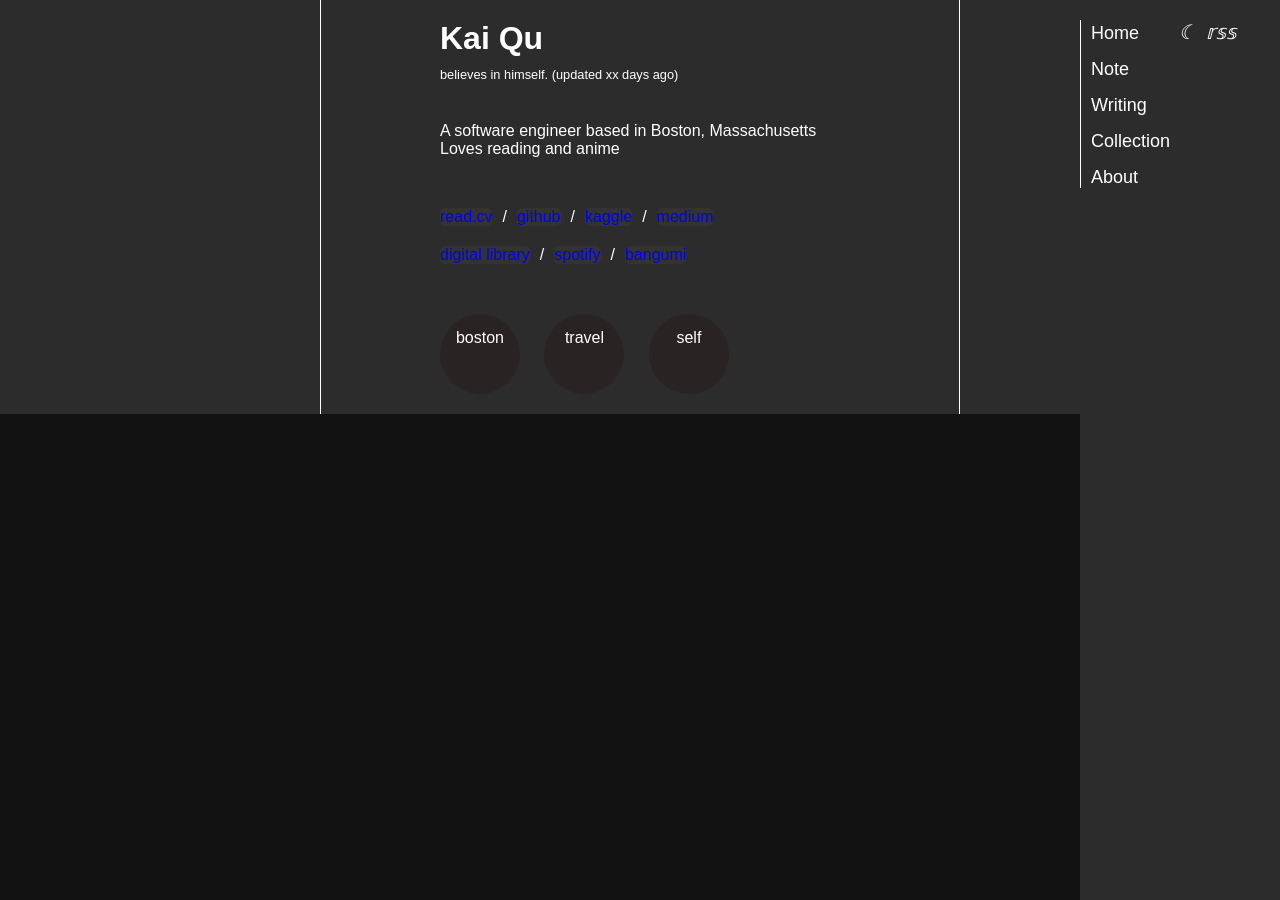
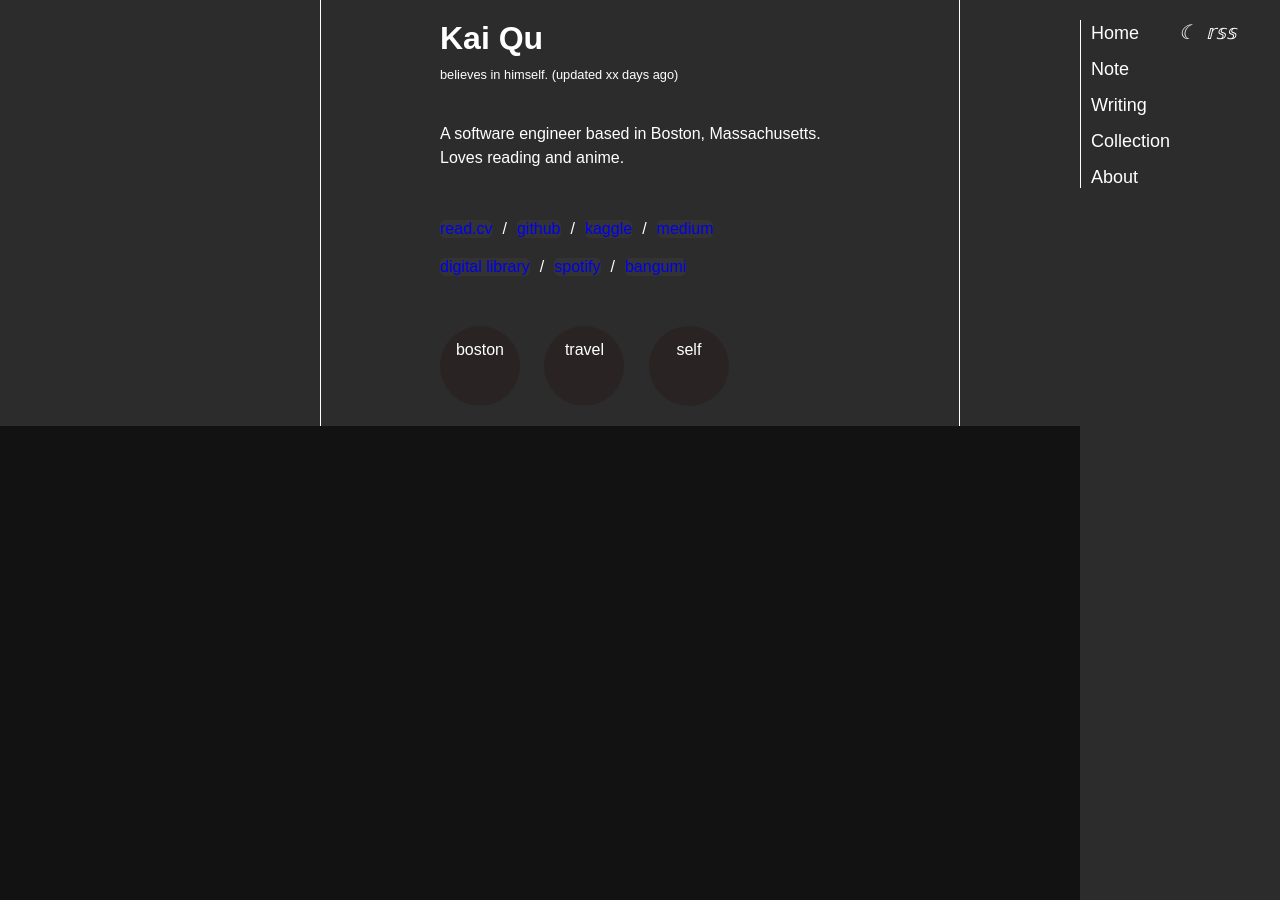
Before and after one commit to faithk7/faithk7.github.io, a Jekyll site: the page built from index.html, in a window 1280 px wide. Built offline with Jekyll 4.4.1, drawn with Linux system fonts in a browser that asks for light colours.

Commit message:
f: adjust the line spacing in quote

```diff
--- a/assets/index.css
+++ b/assets/index.css
@@ -15,6 +15,7 @@
 .o-quote{
     margin-top: 40px;
     margin-bottom: 10px;
+    line-height: 1.5;
 }
 
 .o-name-quote {
--- a/index.html
+++ b/index.html
@@ -10,7 +10,10 @@ title: Home
 <div class="c-name-card-container">
     <div class="o-name">Kai Qu</div>
     <div class="o-name-quote">believes in himself. (updated xx days ago)</div>
-    <div class="o-quote">A software engineer based in Boston, Massachusetts<br>Loves reading and anime</div>
+    <div class="o-quote">A software engineer based in Boston, Massachusetts.
+        <br>
+        Loves reading and anime.
+    </div>
 </div>
 <div class="c-info-card-container">
     <div class="o-info">
```
